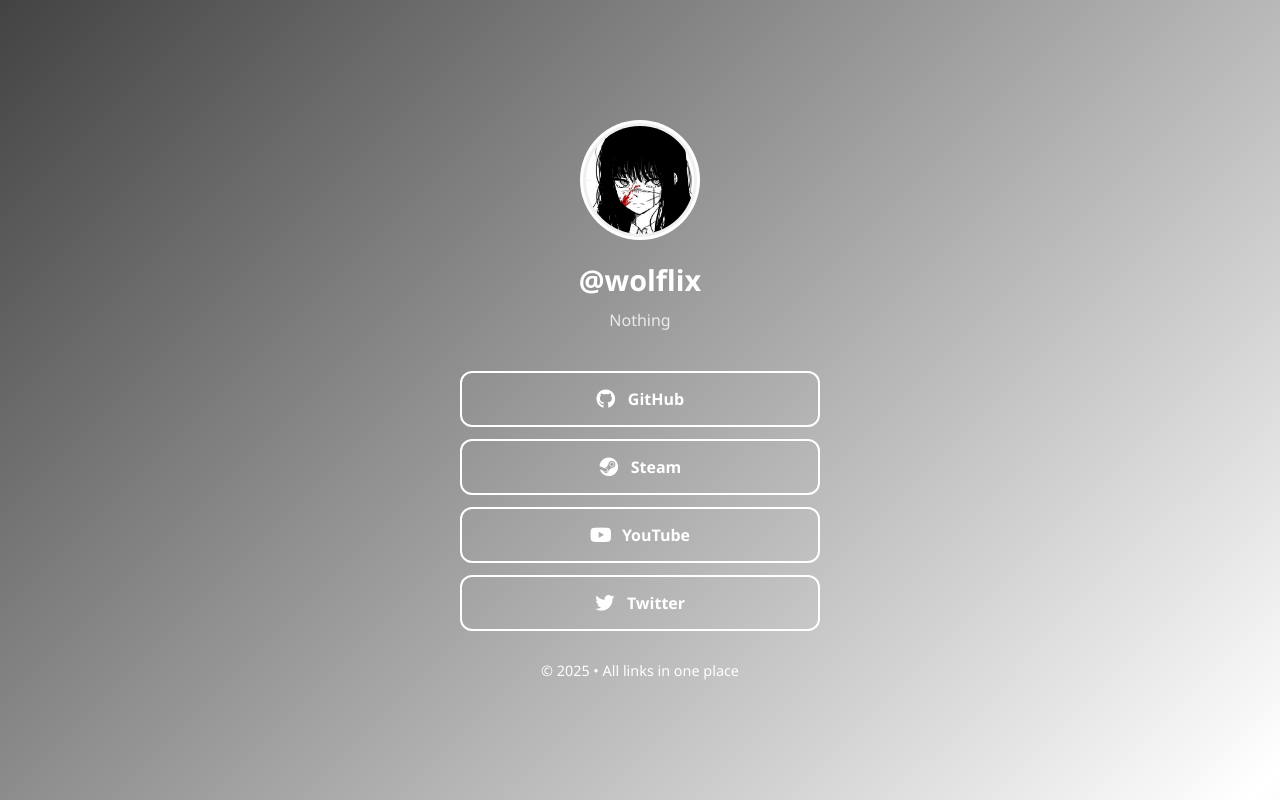
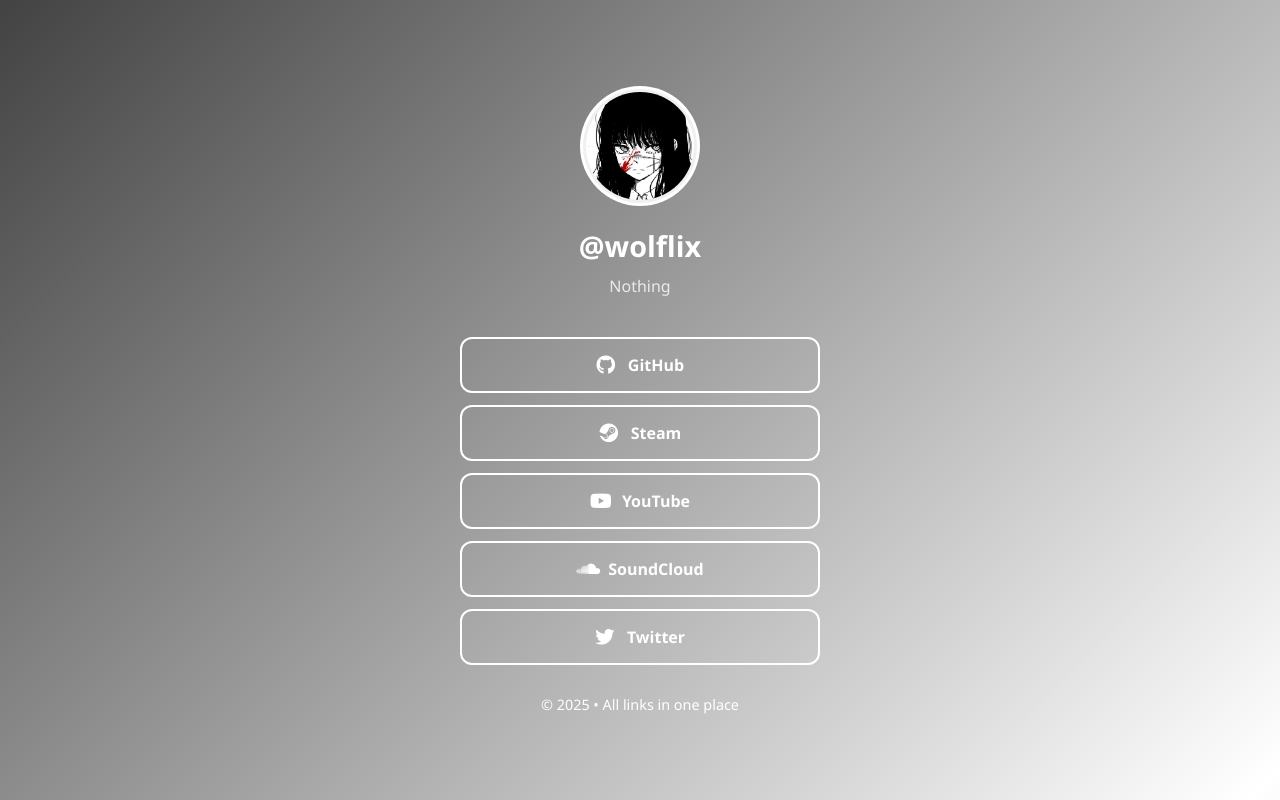
Before and after one commit to wolfl1x/All-links, a plain HTML site: page index.html in a window 1280 px wide. Drawn offline with Linux system fonts and the light colour scheme.

Commit message:
Update index.html

```diff
--- a/index.html
+++ b/index.html
@@ -35,6 +35,10 @@
                 <i class="fab fa-youtube"></i>
                 YouTube
             </a>
+            <a href="https://soundcloud.com/wolfl1x" class="link-button">
+                <i class="fab fa-soundcloud"></i>
+                SoundCloud
+            </a>
             <a href="https://x.com/Wolfl1x" class="link-button">
                 <i class="fab fa-twitter"></i>
                 Twitter
```
